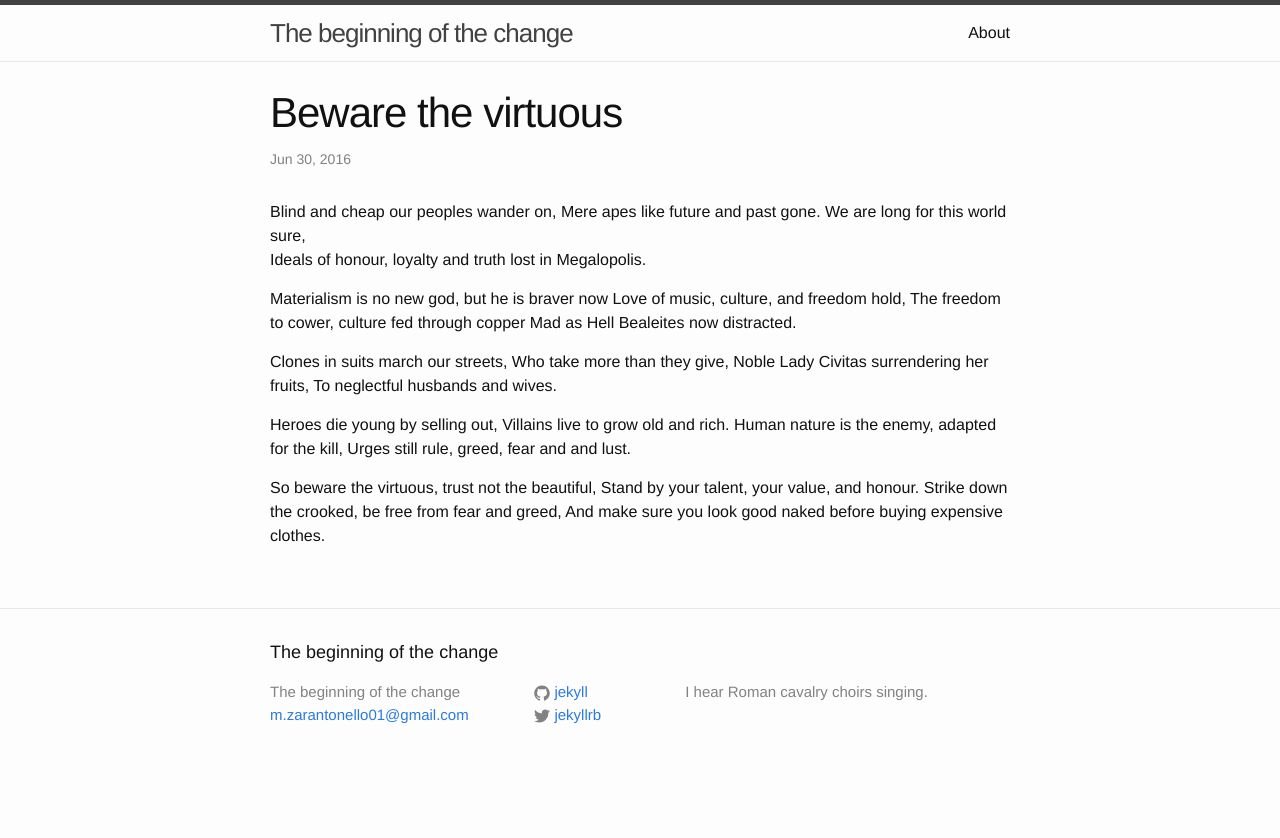
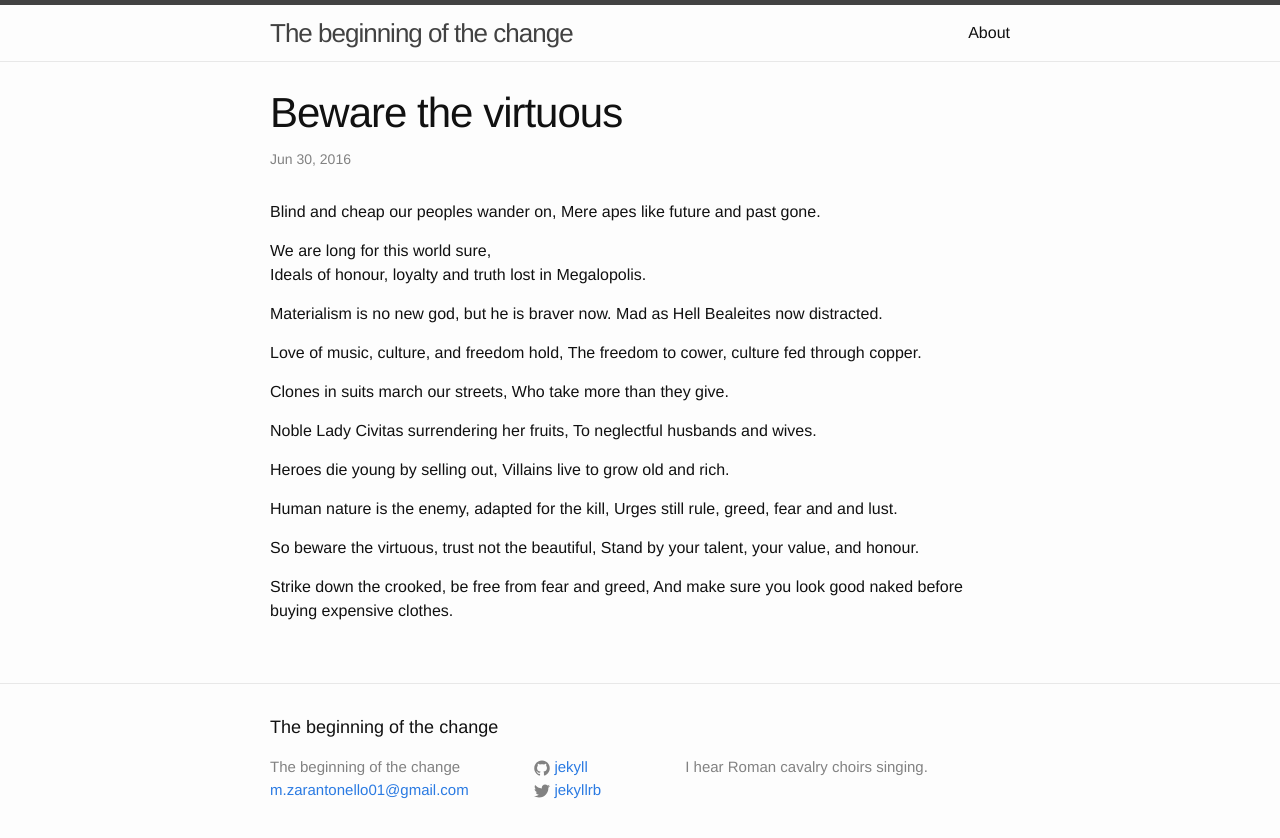
Before and after one commit to Danathor/Danathor.github.io, a Jekyll site: the page built from _posts/2016-06-30-welcome-to-jekyll.markdown, in a window 1280 px wide. Shown: the top 838 px of the page. Built offline with Jekyll 4.4.1, drawn with Linux system fonts in a browser that asks for light colours.

```diff
--- a/_posts/2016-06-30-welcome-to-jekyll.markdown
+++ b/_posts/2016-06-30-welcome-to-jekyll.markdown
@@ -7,30 +7,33 @@ categories: jekyll update
 
 Blind and cheap our peoples wander on,
 Mere apes like future and past gone.
+
 We are long for this world sure,
 Ideals of honour, loyalty and truth lost in Megalopolis.
 
-Materialism is no new god, but he is braver now
-Love of music, culture, and freedom hold,
-The freedom to cower, culture fed through copper
+Materialism is no new god, but he is braver now.
 Mad as Hell Bealeites now distracted.
 
+Love of music, culture, and freedom hold,
+The freedom to cower, culture fed through copper.
+
 Clones in suits march our streets,
-Who take more than they give,
+Who take more than they give.
+
 Noble Lady Civitas surrendering her fruits,
 To neglectful husbands and wives.
 
 Heroes die young by selling out,
 Villains live to grow old and rich.
+
 Human nature is the enemy, adapted for the kill,
 Urges still rule, greed, fear and and lust.
 
 So beware the virtuous, trust not the beautiful,
 Stand by your talent, your value, and honour.
+
 Strike down the crooked, be free from fear and greed,
 And make sure you look good naked before buying expensive clothes.
-
-
 
 [jekyll-docs]: http://jekyllrb.com/docs/home
 [jekyll-gh]:   https://github.com/jekyll/jekyll
```
